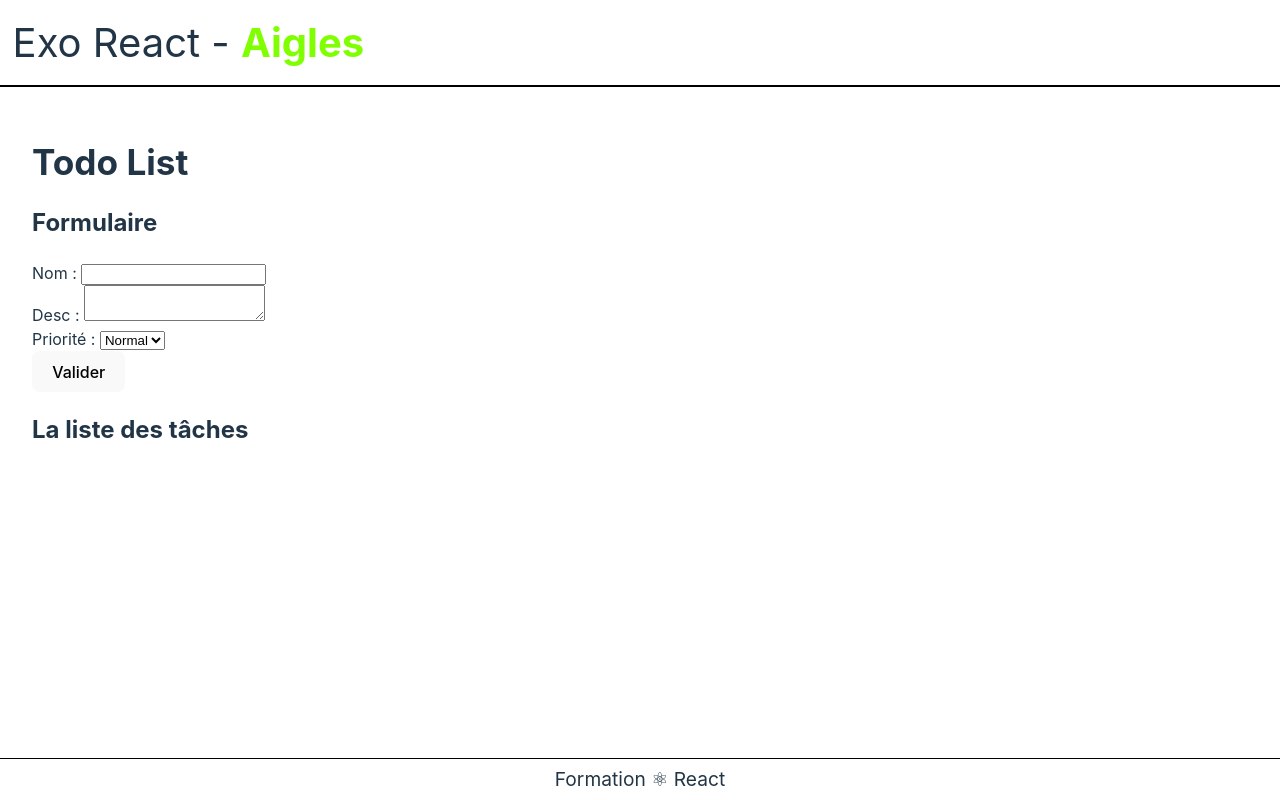
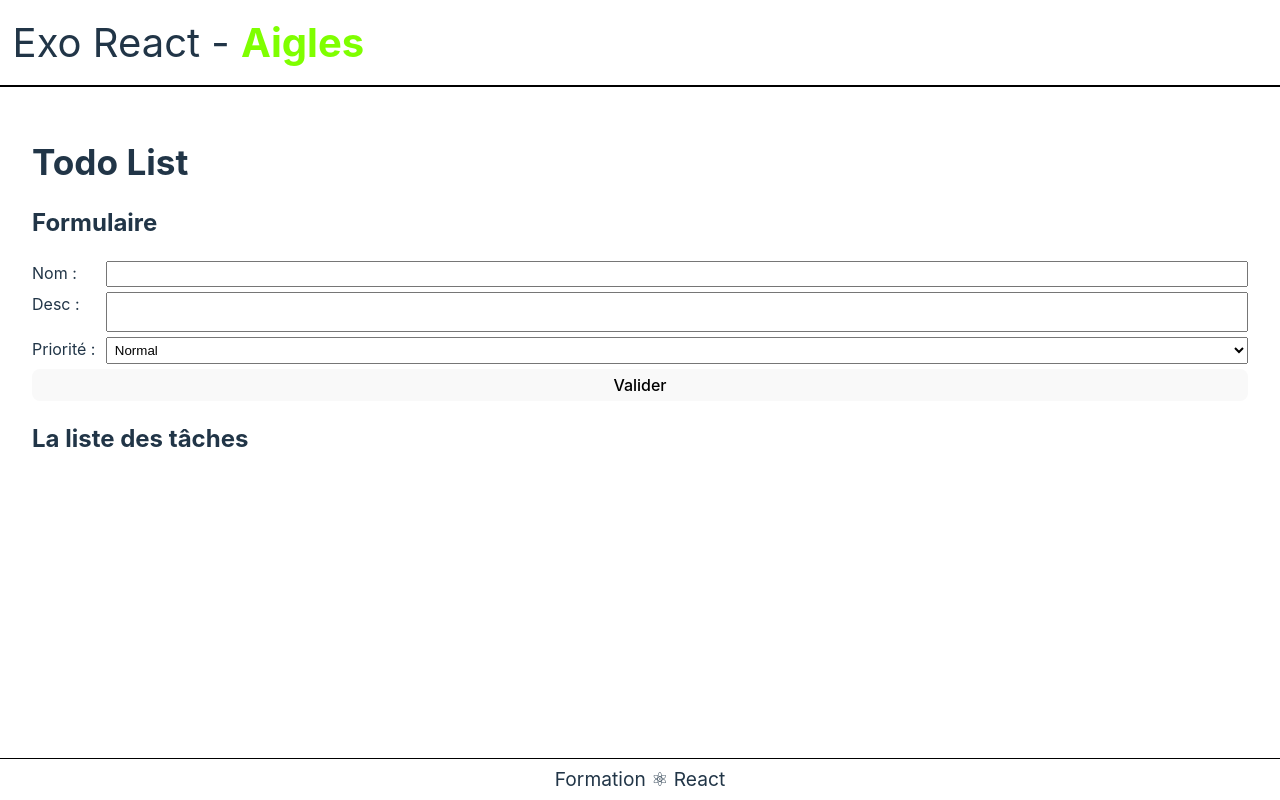
Before and after one commit to Formation-JS/Aigles_React_Exo_TodoList, a React (Vite) app: page / in a window 1280 px wide. Built offline with nearby package versions, Linux system fonts and the light colour scheme.

Commit message:
TaskForm - Add CSS

```diff
--- /dev/null
+++ b/src/components/TaskForm/TaskForm.module.css
@@ -0,0 +1,22 @@
+.task-form {
+  display: flex;
+  flex-direction: column;
+  width: 100%;
+  gap: 0.5ch;
+
+  div {
+    display: flex;
+    flex-direction: row;
+    gap: 1ch;
+
+    label {
+      flex-basis: 4em;
+    }
+
+    input, textarea, select, button {
+      flex-grow: 1;
+      padding: 0.5ch;
+      resize: none;
+    }
+  }
+}
--- a/src/components/TaskForm/TaskForm.tsx
+++ b/src/components/TaskForm/TaskForm.tsx
@@ -1,6 +1,7 @@
 import { useId } from 'react';
 import { useForm } from 'react-hook-form';
 import { TaskFormData } from '../../@types/task';
+import style from './TaskForm.module.css';
 
 //! Librairie ajouter pour la gestion du formulaire
 // pnpm i react-hook-form @hookform/resolvers yup
@@ -33,7 +34,7 @@ export default function TaskForm({
   };
 
   return (
-    <form onSubmit={handleSubmit(handleTaskSubmit)}>
+    <form className={style['task-form']} onSubmit={handleSubmit(handleTaskSubmit)}>
       <div>
         <label htmlFor={inputId + 'name'}>Nom : </label>
         <input type="text" id={inputId + 'name'}  {...register('name')} />
```
